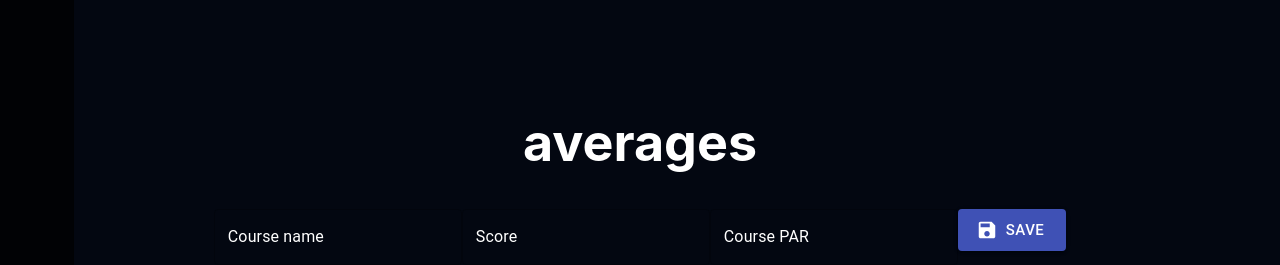
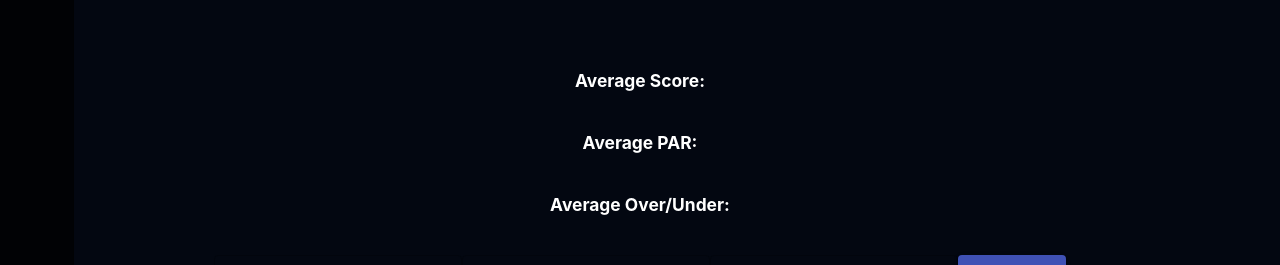
Before and after one commit to zservies/golfriend, a React (Create React App) app in the folder golfriend-ui/: page /dashboard in a window 1280 px wide. Shown: the part 201-466 px from the top of the page. Built offline with nearby package versions, Linux system fonts and the light colour scheme; no server answers.

Commit message:
Passing averages data to AveragesToolbar component.

```diff
--- a/golfriend-ui/src/App.js
+++ b/golfriend-ui/src/App.js
@@ -21,7 +21,7 @@ function App() {
   const fetchScores = async () => {
     try {
       const result = await axios.get("http://localhost:3003/scores");
-      const averagesObj = result.data[result.data.length - 1] // Grabbing last item from array (always the averages).
+      const averagesObj = result.data[result.data.length - 1]; // Grabbing last item from array (always the averages).
       result.data.pop(); // Removing averages' object from score array
       setAverages(averagesObj); // Setting averages state.
       setScores(result.data);
@@ -60,12 +60,12 @@ function App() {
     <Router>
       <div className="App">
         <div className="App-header">
-        <SideDrawer></SideDrawer>
-        <Route exact path = "/">
-          <Landing averages={averages}></Landing>
-        </Route>
+          <SideDrawer></SideDrawer>
+          <Route exact path="/">
+            <Landing></Landing>
+          </Route>
           <Route exact path="/dashboard">
-          <AveragesToolbar></AveragesToolbar>
+            <AveragesToolbar averages={averages}></AveragesToolbar>
             <ScoreInput createScore={createScore}></ScoreInput>
             <ScoreList
               scores={scores}
--- a/golfriend-ui/src/components/Landing.js
+++ b/golfriend-ui/src/components/Landing.js
@@ -3,7 +3,7 @@ import React from 'react'
 export default function Landing(props) {
   return (
     <div>
-      <h1>{props.averages.averageScore}</h1>
+      <h1>home page</h1>
     </div>
   )
 }
--- a/golfriend-ui/src/components/ScoreDashboard/AveragesToolbar.js
+++ b/golfriend-ui/src/components/ScoreDashboard/AveragesToolbar.js
@@ -1,9 +1,11 @@
-import React from 'react'
+import React from "react";
 
 export default function AveragesToolbar(props) {
   return (
     <div>
-      <h1>averages</h1>
+      <h6>Average Score: {props.averages.averageScore}</h6>
+      <h6>Average PAR: {props.averages.averagePar}</h6>
+      <h6>Average Over/Under: {props.averages.scoreToPar}</h6>
     </div>
-  )
+  );
 }
```
